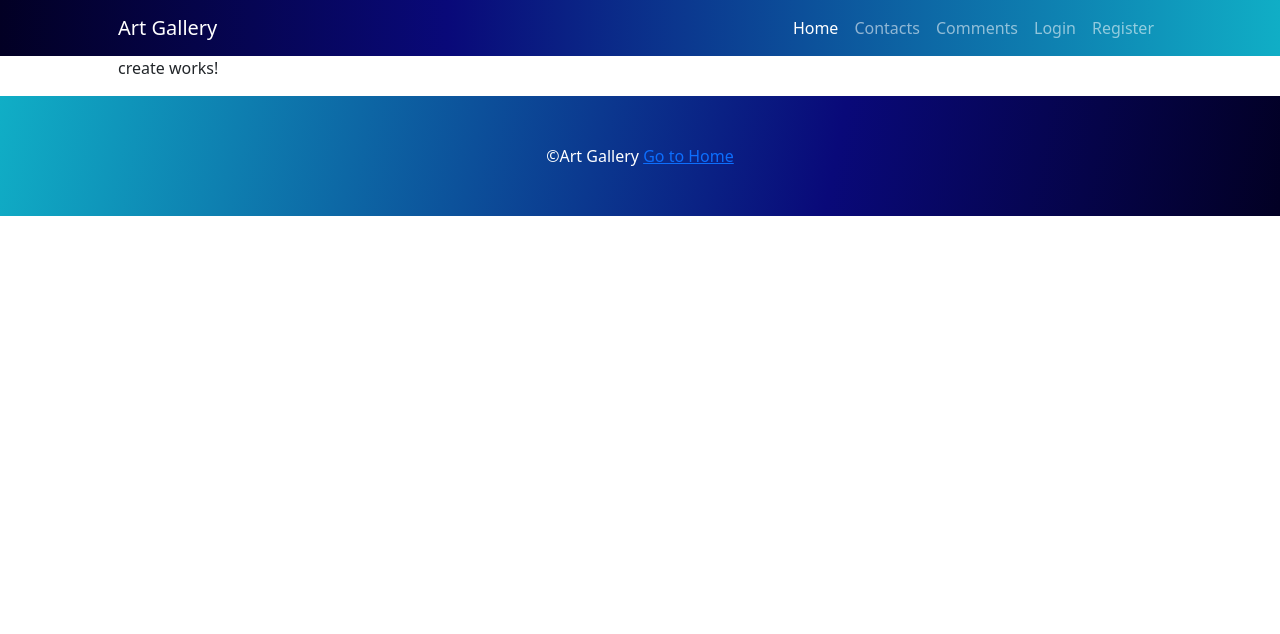
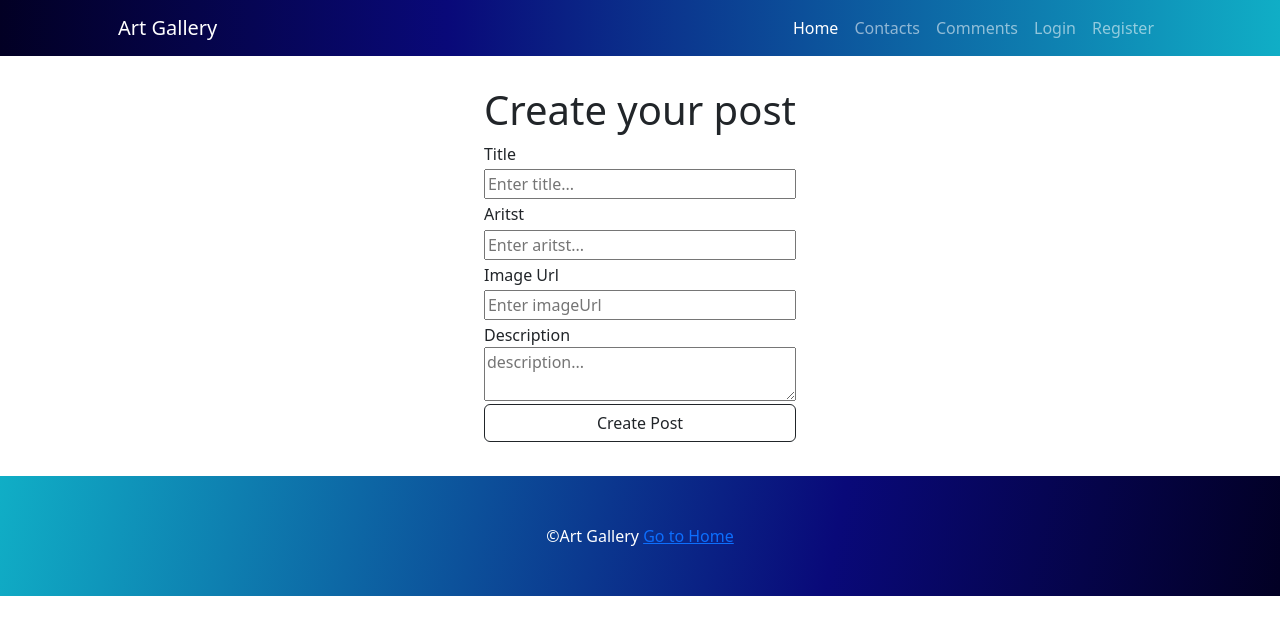
Before and after one commit to Deyan9469/Angular-Project, an Angular app in the folder project/: page /create in a window 1280 px wide. Shown: the top 634 px of the page. Built offline with nearby package versions, Linux system fonts and the light colour scheme.

Commit message:
creating Create post page

```diff
--- a/project/src/app/api.service.ts
+++ b/project/src/app/api.service.ts
@@ -1,5 +1,6 @@
 import { HttpClient } from '@angular/common/http';
 import { Injectable } from '@angular/core';
+import { Art } from './types/art';
 
 @Injectable({
   providedIn: 'root'
@@ -17,4 +18,8 @@ export class ApiService {
   getOneArt() {
 
   }
+
+  createPost(title: string, artist: string, imageUrl: string, description: string) {
+    return this.http.post<Art>(this.API_ART, { title, artist, imageUrl, description });
+  }
 }
--- a/project/src/app/create/create.component.css
+++ b/project/src/app/create/create.component.css
@@ -0,0 +1,14 @@
+.card-container {
+    display: flex;
+    flex-direction: column;
+    flex-wrap: wrap;
+    align-content: center;
+    margin: 30px;
+}
+input.btn.submit {
+    border: 1px solid;
+    margin: 0.5em 0;
+}
+.card-container input {
+    margin: 0.2em 0;
+}
--- a/project/src/app/create/create.component.html
+++ b/project/src/app/create/create.component.html
@@ -1 +1,24 @@
-<p>create works!</p>
+<section id="create-page" class="auth">
+    <form id="create" #form="ngForm" (ngSubmit)="addPost(form)">
+        <div class="card-container">
+            <h1>Create your post</h1>
+            <label for="Title">Title</label>
+            <input type="text" id="title" name="title" placeholder="Enter title..." ngModel #inputTitle="ngModel"
+                required />
+
+            <label for="aritst">Aritst</label>
+            <input type="text" id="aritst" name="aritst" placeholder="Enter aritst..." ngModel #inputArtits="ngModel"
+                required />
+
+            <label for="imageUrl">Image Url</label>
+            <input type="text" id="imageUrl" name="imageUrl" placeholder="Enter imageUrl" ngModel
+                #inputImageUrl="ngModel" required />
+
+            <label for="description">Description</label>
+            <textarea type="text" id="description" name="description" placeholder="description..." ngModel
+                #inputDescription="ngModel" required ></textarea>
+
+            <input class="btn submit" type="submit" value="Create Post" />
+        </div>
+    </form>
+</section>
--- a/project/src/app/create/create.component.ts
+++ b/project/src/app/create/create.component.ts
@@ -1,4 +1,7 @@
 import { Component } from '@angular/core';
+import { ApiService } from '../api.service';
+import { Router } from '@angular/router';
+import { NgForm } from '@angular/forms';
 
 @Component({
   selector: 'app-create',
@@ -7,4 +10,17 @@ import { Component } from '@angular/core';
 })
 export class CreateComponent {
 
+  constructor(private apiService: ApiService, private router: Router) { }
+
+  addPost(form: NgForm): void {
+    if (form.invalid) {
+      return;
+    }
+    const {title, artist, imageUrl, description} = form.value;
+
+
+  }
+
+
+
 }
```
